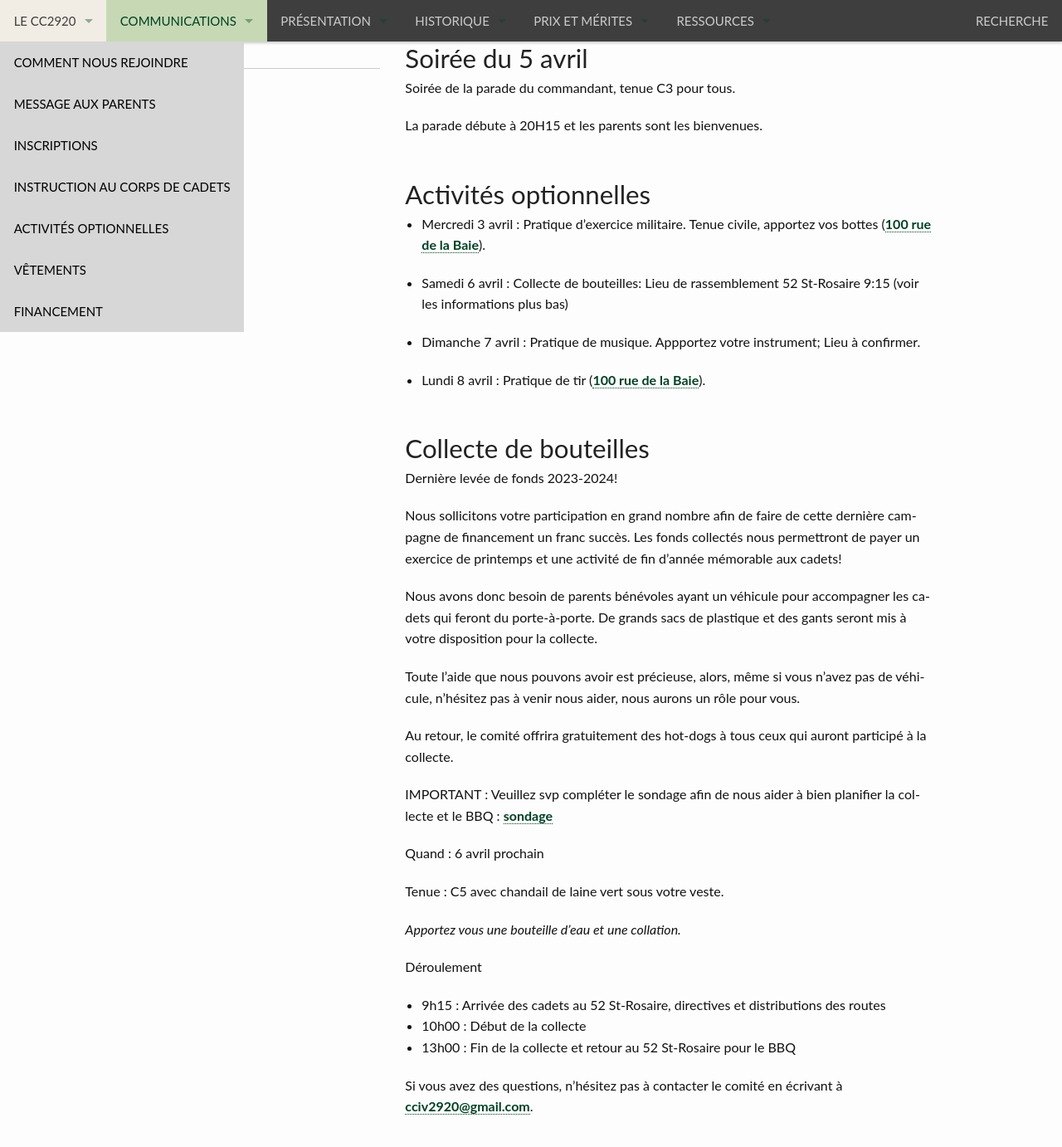
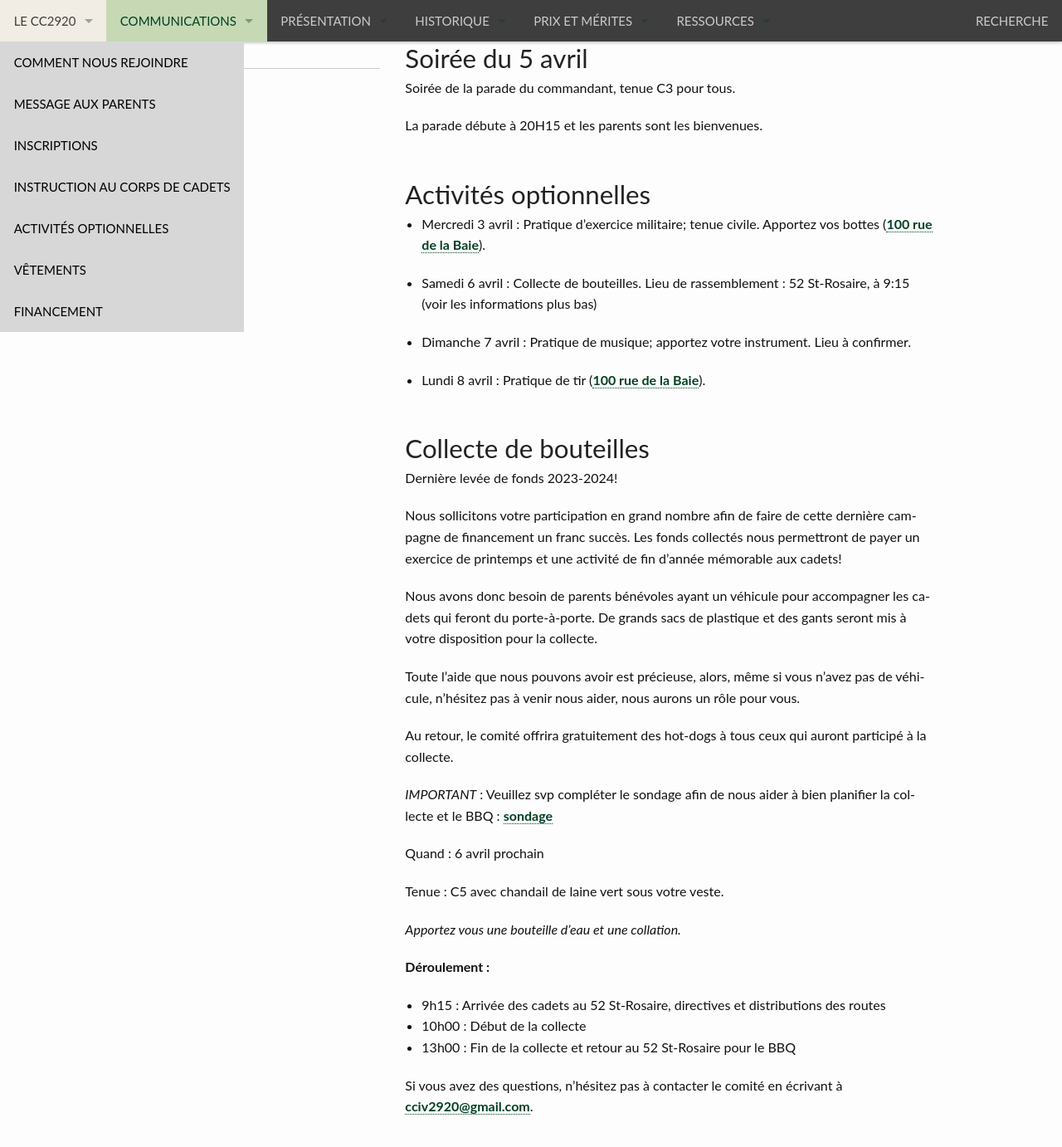
Before and after one commit to CC2920/web, a Jekyll site: the page built from _communications/messages.md, in a window 1280 px wide and 1400 px high, scrolled down 289 px. Shown: the top 1382 px of the window at 83% size. Built offline with Jekyll 4.4.1, drawn with Linux system fonts in a browser that asks for light colours.

Commit message:
Update messages.md

```diff
--- a/_communications/messages.md
+++ b/_communications/messages.md
@@ -11,11 +11,11 @@
 
 ## Activités optionnelles
 
-- Mercredi 3 avril : Pratique d'exercice militaire. Tenue civile, apportez vos bottes ([100 rue de la Baie](/information/comment-nous-rejoindre/)).
+- Mercredi 3 avril : Pratique d'exercice militaire; tenue civile. Apportez vos bottes ([100 rue de la Baie](/information/comment-nous-rejoindre/)).
 
-- Samedi 6 avril : Collecte de bouteilles: Lieu de rassemblement 52 St-Rosaire 9:15 (voir les informations plus bas)
+- Samedi 6 avril : Collecte de bouteilles. Lieu de rassemblement : 52 St-Rosaire, à 9:15 (voir les informations plus bas)
 
-- Dimanche 7 avril : Pratique de musique.  Appportez votre instrument; Lieu à confirmer.
+- Dimanche 7 avril : Pratique de musique; apportez votre instrument. Lieu à confirmer.
 
 - Lundi 8 avril : Pratique de tir ([100 rue de la Baie](/information/comment-nous-rejoindre/)).
 
@@ -31,7 +31,7 @@
 
 Au retour, le comité offrira gratuitement des hot-dogs à tous ceux qui auront participé à la collecte.
 
-IMPORTANT : Veuillez svp compléter le sondage afin de nous aider à bien planifier la collecte et le BBQ : [sondage]( https://fr.surveymonkey.com/r/NHNJZCM)
+*IMPORTANT* : Veuillez svp compléter le sondage afin de nous aider à bien planifier la collecte et le BBQ : [sondage]( https://fr.surveymonkey.com/r/NHNJZCM)
 
 Quand : 6 avril prochain
 
@@ -39,7 +39,8 @@
 
 *Apportez vous une bouteille d’eau et une collation.*
 
-Déroulement
+**Déroulement :**
+
 - 9h15 : Arrivée des cadets au 52 St-Rosaire, directives et distributions des routes
 - 10h00 : Début de la collecte
 - 13h00 : Fin de la collecte et retour au 52 St-Rosaire pour le BBQ
```
